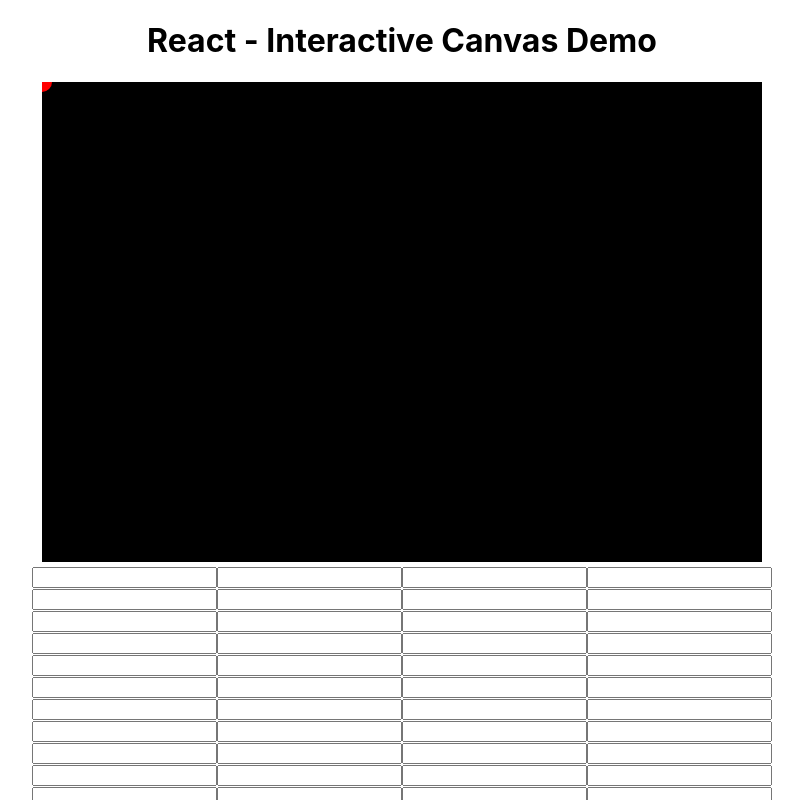
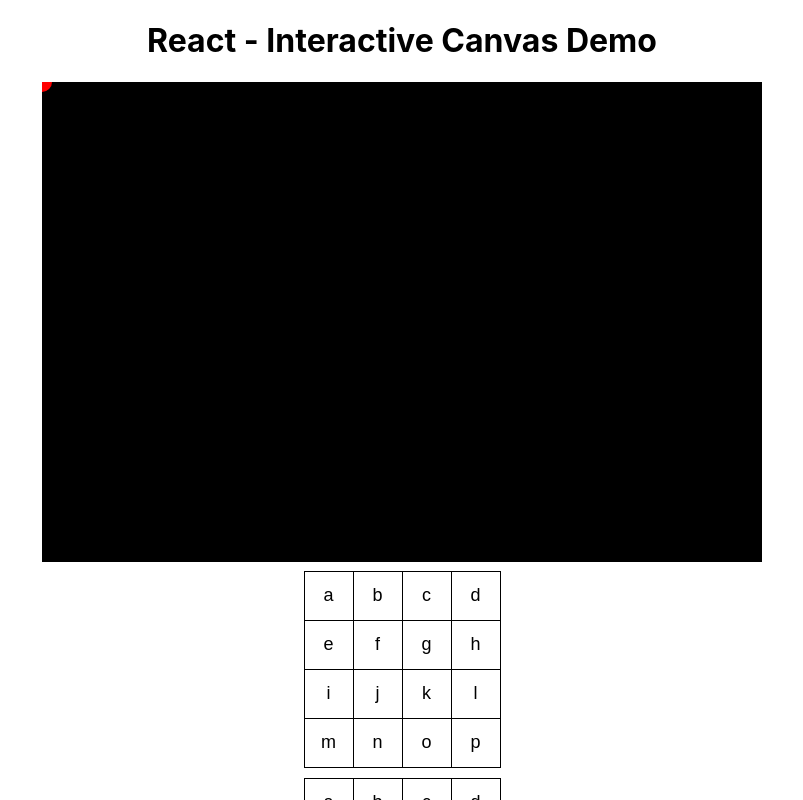
Before and after one commit to rteammco/react-interactive-canvas-demo, a React (Create React App) app: page / in a window 1280 px wide. Shown: the top 800 px of the page, without its empty margins (238-1041 px from the left). Built offline with nearby package versions, Linux system fonts and the light colour scheme.

Commit message:
Added styling to the grid and values

```diff
--- a/src/App.tsx
+++ b/src/App.tsx
@@ -7,15 +7,22 @@ import { Point2D } from './utils/Point2D';
 function App() {
   const [cursorPosition, setCursorPosition] = useState<Point2D>({ x: 0, y: 0 });
 
+  const gridValues = [
+    ['a', 'b', 'c', 'd'],
+    ['e', 'f', 'g', 'h'],
+    ['i', 'j', 'k', 'l'],
+    ['m', 'n', 'o', 'p'],
+  ];
+
   return (
     <div className="App">
       <h1>React - Interactive Canvas Demo</h1>
       <AnimatedCanvas cursorPosition={cursorPosition} onCursorPositionChanged={setCursorPosition} />
-      <InputGrid gridSize={4} />
-      <InputGrid gridSize={4} />
-      <InputGrid gridSize={4} />
-      <InputGrid gridSize={4} />
-      <InputGrid gridSize={4} />
+      <InputGrid gridSize={4} gridValues={gridValues} />
+      <InputGrid gridSize={4} gridValues={gridValues} />
+      <InputGrid gridSize={4} gridValues={gridValues} />
+      <InputGrid gridSize={4} gridValues={gridValues} />
+      <InputGrid gridSize={4} gridValues={gridValues} />
     </div>
   );
 }
--- a/src/components/InputGrid.tsx
+++ b/src/components/InputGrid.tsx
@@ -1,20 +1,88 @@
-function InputCell() {
-  return <input />;
+import { ChangeEvent } from 'react';
+
+const CELL_BORDER_STYLE = '1px solid black';
+const CELL_SIZE = 48;
+
+function InputCell({
+  isLastCellInRow,
+  isLastRow,
+  value,
+  onValueChanged,
+}: {
+  isLastCellInRow: boolean;
+  isLastRow: boolean;
+  value: string;
+  onValueChanged: (newValue: string) => void;
+}) {
+  function handleChangeEvent(e: React.ChangeEvent<HTMLInputElement>): void {
+    onValueChanged(e.target.value);
+  }
+
+  return (
+    <div
+      style={{
+        alignItems: 'center',
+        borderBottom: isLastRow ? CELL_BORDER_STYLE : undefined,
+        borderLeft: CELL_BORDER_STYLE,
+        borderRight: isLastCellInRow ? CELL_BORDER_STYLE : undefined,
+        borderTop: CELL_BORDER_STYLE,
+        display: 'flex',
+        height: CELL_SIZE,
+        justifyContent: 'center',
+        width: CELL_SIZE,
+      }}
+    >
+      <input
+        value={value}
+        style={{
+          border: 0,
+          fontSize: 18,
+          height: CELL_SIZE - 8,
+          textAlign: 'center',
+          width: CELL_SIZE - 8,
+        }}
+        onChange={handleChangeEvent}
+      />
+    </div>
+  );
 }
 
 interface Props {
   gridSize: number;
+  gridValues: string[][];
 }
 
-export default function InputGrid({ gridSize }: Props) {
+export default function InputGrid({ gridSize, gridValues }: Props) {
   const gridRows = [];
   for (let i = 0; i < gridSize; i++) {
     const gridColumns = [];
+    const rowValues: string[] | undefined = gridValues[i];
     for (let j = 0; j < gridSize; j++) {
-      gridColumns.push(<InputCell key={`cell_${i}_${j}`} />);
+      gridColumns.push(
+        <InputCell
+          key={`cell_${i}_${j}`}
+          isLastCellInRow={j === gridSize - 1}
+          isLastRow={i === gridSize - 1}
+          value={(rowValues && rowValues[j]) ?? ''}
+          onValueChanged={(x) => {
+            console.log(x);
+          }}
+        />
+      );
     }
-    gridRows.push(<div key={`row_${i}`}>{gridColumns}</div>);
+    gridRows.push(
+      <div
+        key={`row_${i}`}
+        style={{
+          display: 'flex',
+          flexDirection: 'row',
+          justifyContent: 'center',
+        }}
+      >
+        {gridColumns}
+      </div>
+    );
   }
 
-  return <div>{gridRows}</div>;
+  return <div style={{ padding: 5 }}>{gridRows}</div>;
 }
```
